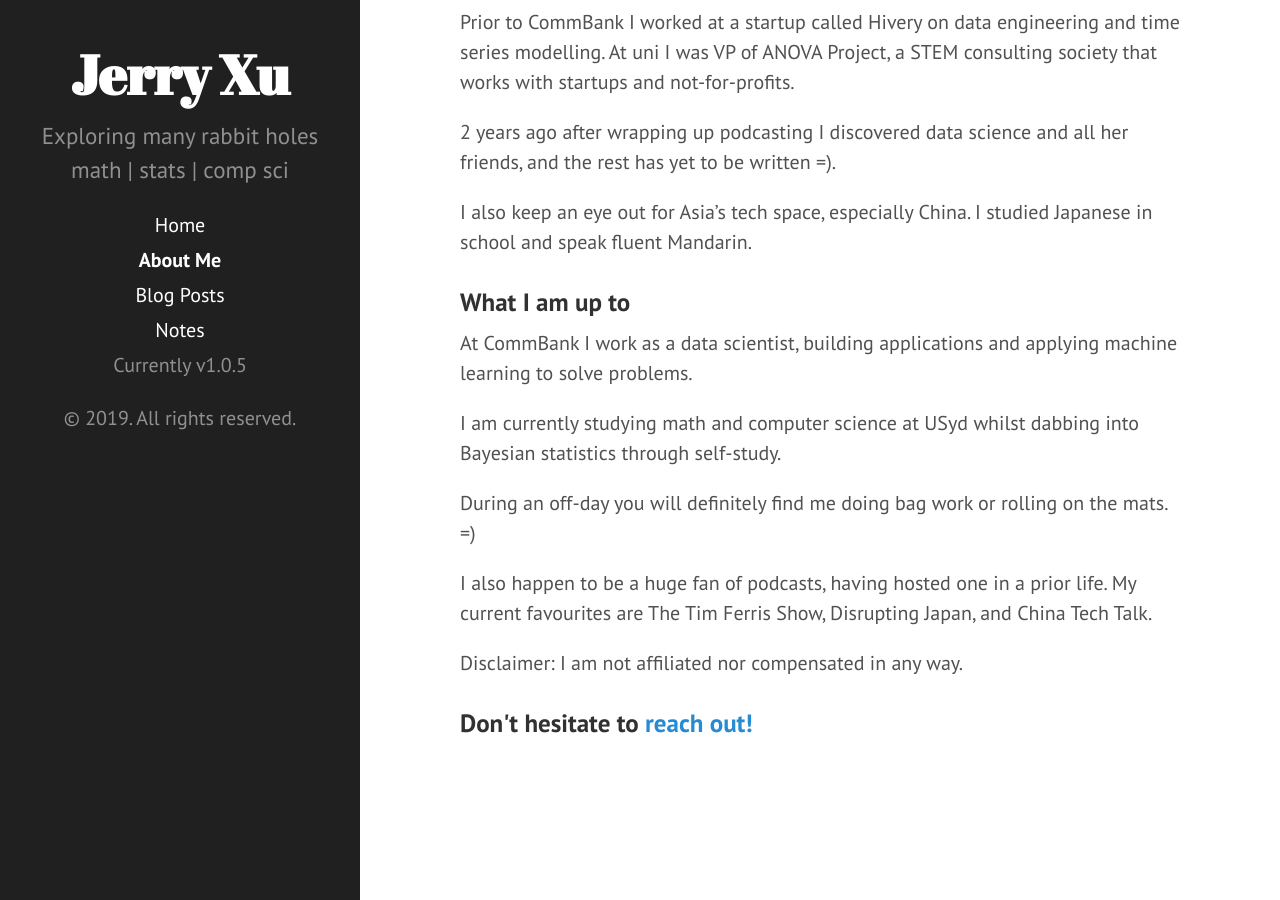
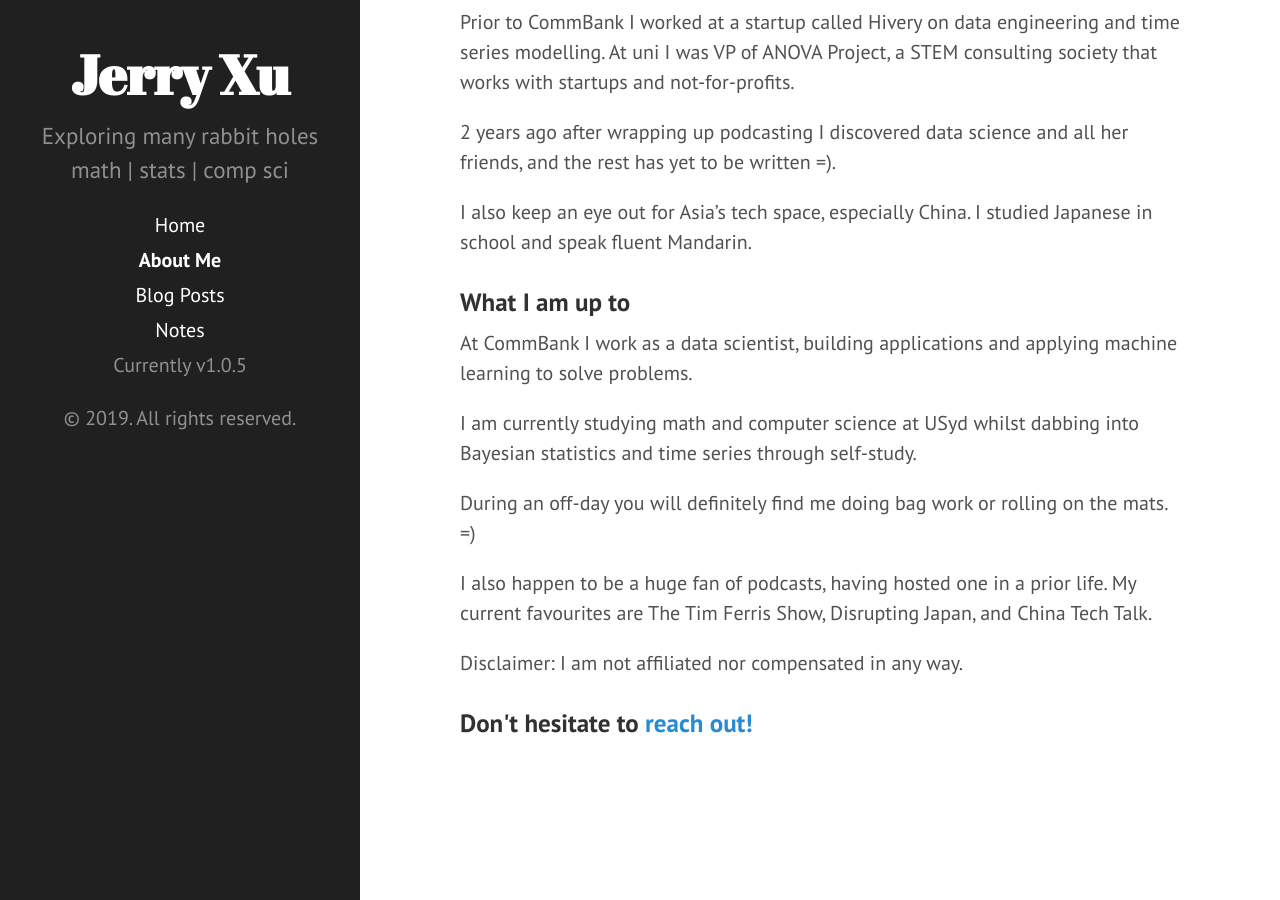
Before and after one commit to jerry-ye-xu/jerry-ye-xu.github.io, a Jekyll site: the page built from about.md, in a window 1280 px wide and 900 px high, scrolled down 924 px. Built offline with Jekyll 4.4.1, drawn with Linux system fonts in a browser that asks for light colours.

Commit message:
slight change

```diff
--- a/about.md
+++ b/about.md
@@ -30,7 +30,7 @@ I also keep an eye out for Asia's tech space, especially China. I studied Japane
 
 At CommBank I work as a data scientist, building applications and applying machine learning to solve problems.
 
-I am currently studying math and computer science at USyd whilst dabbing into Bayesian statistics through self-study.
+I am currently studying math and computer science at USyd whilst dabbing into Bayesian statistics and time series through self-study.
 
 During an off-day you will definitely find me doing bag work or rolling on the mats. =)
 
```
